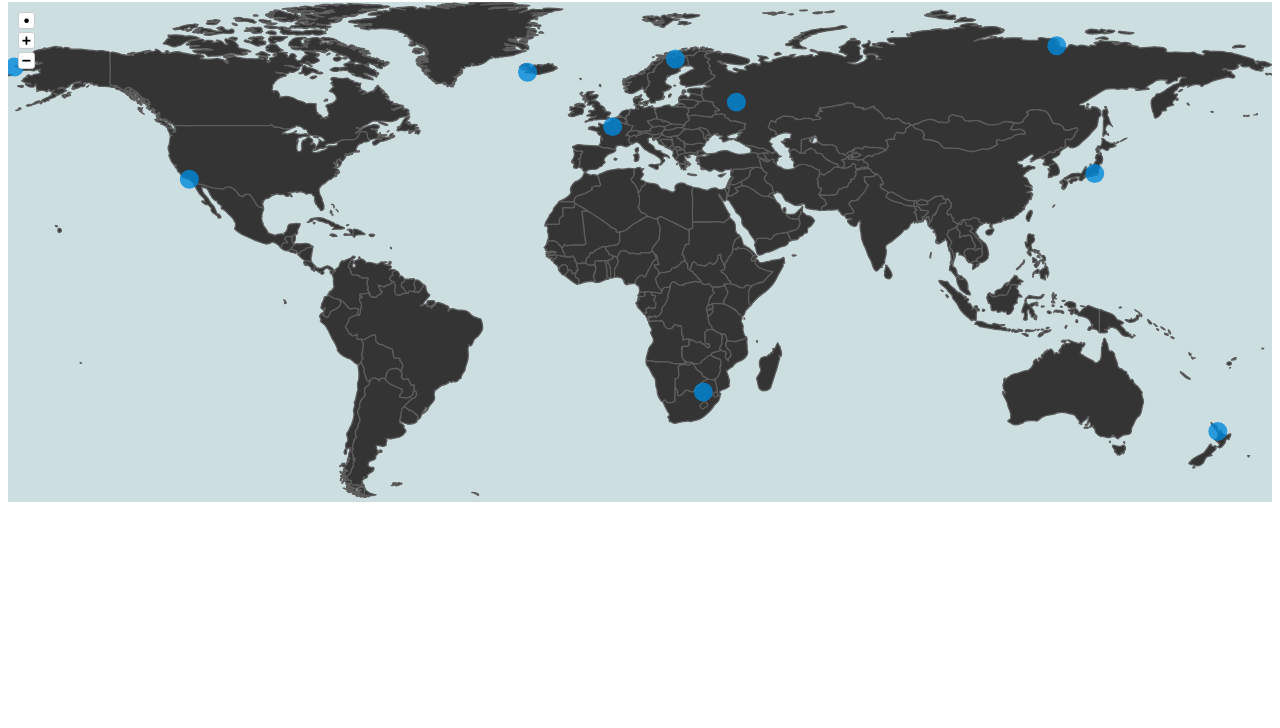
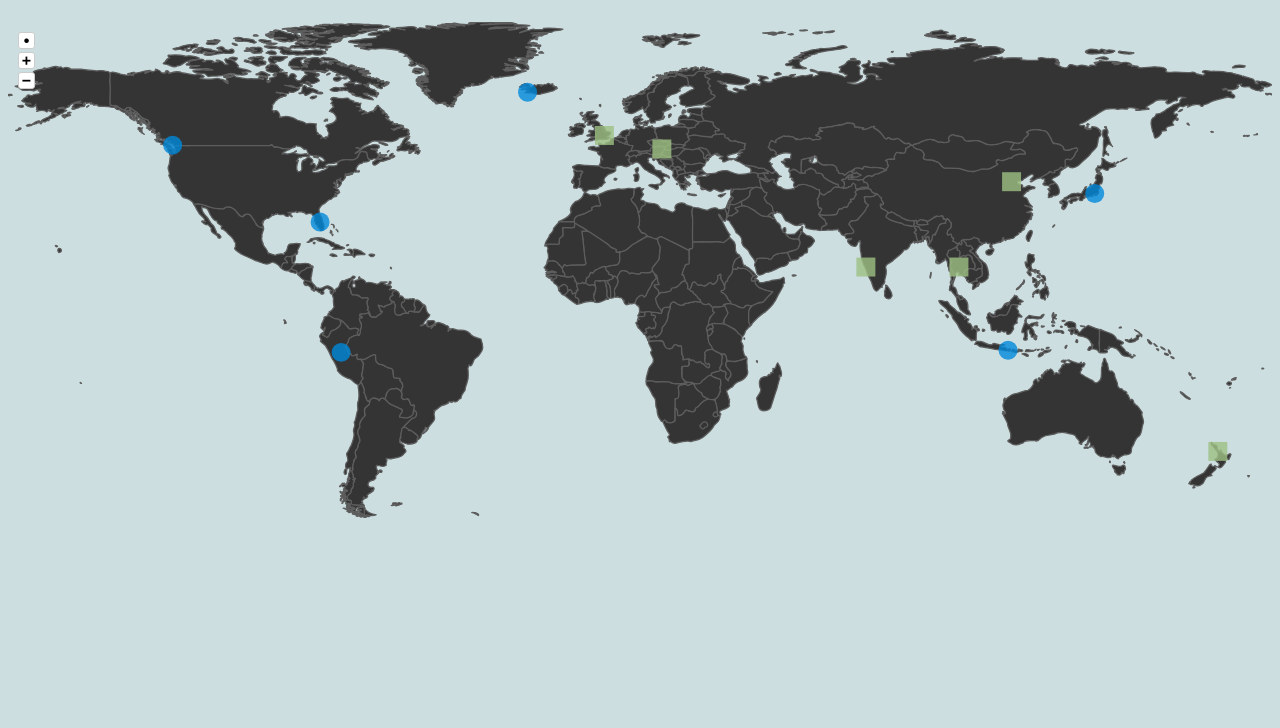
Before and after one commit to j4sm1ne96/interactive-mapael, a website: page index.html in a window 1280 px wide. Shown: the part 72-800 px from the top of the page. Drawn offline with nearby package versions, Linux system fonts and the light colour scheme; some packages are replaced by stand-ins of ours; a script that the page names is missing.

Commit message:
change pin colors

```diff
--- a/index.html
+++ b/index.html
@@ -7,18 +7,18 @@
         body {
             color: #5d5d5d;
             font-family: Helvetica, Arial, sans-serif;
+            background-color: #cddee0;
         }
 
         h1 {
             font-size: 30px;
             margin: auto;
             margin-top: 30px;
-            margin-bottom: 10px;
+            margin-bottom: 30px;
         }
 
         .container {
             max-width: 100%;
-            margin: auto;
         }
 
         /* Specific mapael css class are below
@@ -26,16 +26,18 @@
         */
 
         .mapael .map {
-            background-color: #cddee0;
             margin-bottom: 10px;
             position: relative;
+        }
+
+        rect {
+            fill: #9dc183;
         }
 
         .mapael .mapTooltip {
             position: absolute;
             background-color: #fff;
-            moz-opacity: 0.70;
-            opacity: 0.70;
+            opacity: 0.80;
             filter: alpha(opacity=70);
             border-radius: 10px;
             padding: 10px;
@@ -95,74 +97,95 @@
         $(function () {
 
             var test_plots = {
-                "paris": {
-                    latitude: 48.86,
-                    longitude: 2.3444444444444,
+                "vienna": {
+                    type: "square",
+                    latitude: 48.2,
+                    longitude: 16.37,
                     tooltip: {
-                        content: "Paris"
+                        content: "<span style=\"font-weight:bold;\">City:</span> Vienna"
+                    }
+                },
+                "london": {
+                    type: "square",
+                    latitude: 52,
+                    longitude: 0,
+                    tooltip: {
+                        content: "<span style=\"font-weight:bold;\">City:</span> London"
                     }
                 },
                 "tokyo": {
                     latitude: 35.689488,
                     longitude: 139.691706,
                     tooltip: {
-                        content: "Tokyo"
+                        content: "<span style=\"font-weight:bold;\">City:</span> Tokyo"
                     }
                 },
-                "moscow": {
-                    latitude: 55.755786,
-                    longitude: 37.617633,
+                "bangkok": {
+                    type: "square",
+                    latitude: 15,
+                    longitude: 101,
                     tooltip: {
-                        content: "Moscow"
+                        content: "<span style=\"font-weight:bold;\">City:</span> Bangkok"
                     }
                 },
-                "los_angeles": {
-                    latitude: 34.052234,
-                    longitude: -118.243685,
+                "florida": {
+                    latitude: 27.66,
+                    longitude: -81,
                     tooltip: {
-                        content: "Los Angeles"
+                        content: "<span style=\"font-weight:bold;\">City:</span> Florida"
                     }
                 },
                 "auckland": {
+                    type: "square",
                     latitude: -36.84846,
                     longitude: 174.763332,
                     tooltip: {
-                        content: "Auckland"
+                        content: "<span style=\"font-weight:bold;\">City:</span> Auckland"
                     }
                 },
-                "kiruna": {
-                    latitude: 67.855737,
-                    longitude: 20.225231,
+                "kochi": {
+                    type: "square",
+                    latitude: 15,
+                    longitude: 74.5,
                     tooltip: {
-                        content: "Kiruna"
+                        content: "<span style=\"font-weight:bold;\">City:</span> Kochi"
                     }
                 },
                 "reykjavik": {
                     latitude: 64.135338,
                     longitude: -21.89521,
                     tooltip: {
-                        content: "Reykjavík"
+                        content: "<span style=\"font-weight:bold;\">City:</span> Reykjavik"
                     }
                 },
-                "wales": {
-                    latitude: 65.609167,
-                    longitude: -168.0875,
+                "beijing": {
+                    type: "square",
+                    latitude: 39,
+                    longitude: 116,
                     tooltip: {
-                        content: "Wales"
+                        content: "<span style=\"font-weight:bold;\">City:</span> Beijin"
                     }
                 },
-                "tiksi": {
-                    latitude: 71.625094,
-                    longitude: 128.872883,
+                "bali": {
+                    latitude: -8.4,
+                    longitude: 115,
                     tooltip: {
-                        content: "Tiksi"
+                        content: "<span style=\"font-weight:bold;\">City:</span> Bali"
                     }
                 },
-                "pretoria": {
-                    latitude: -25.746019,
-                    longitude: 28.18712,
+                "vancouver": {
+                    latitude: 49.28,
+                    longitude: -123,
                     tooltip: {
-                        content: "Pretoria"
+                        content: "<span style=\"font-weight:bold;\">City:</span> Vancouver"
+                    }
+                }
+                ,
+                "peru": {
+                    latitude: -9,
+                    longitude: -75,
+                    tooltip: {
+                        content: "<span style=\"font-weight:bold;\">City:</span> Peru"
                     }
                 }
             };
@@ -249,13 +272,13 @@
 </head>
 
 <body>
+    <h1>Bucketlist Destinations</h1>
+
     <div class="container">
-
-        <h1>World Map</h1>
 
         <div class="mapcontainer">
             <div class="map">
-                <span>Alternative content for the map</span>
+                <span>Map should display here</span>
             </div>
         </div>
 
```
